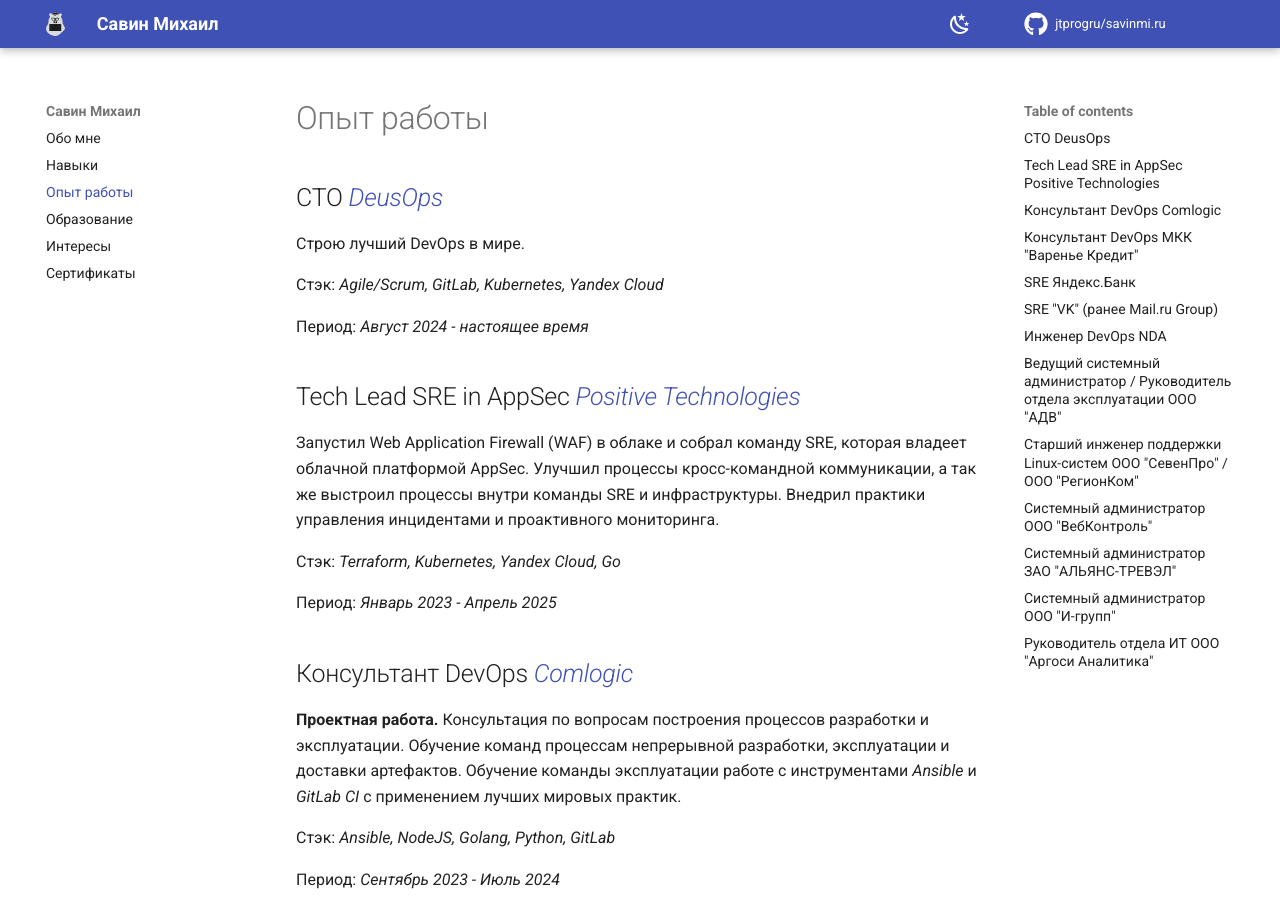
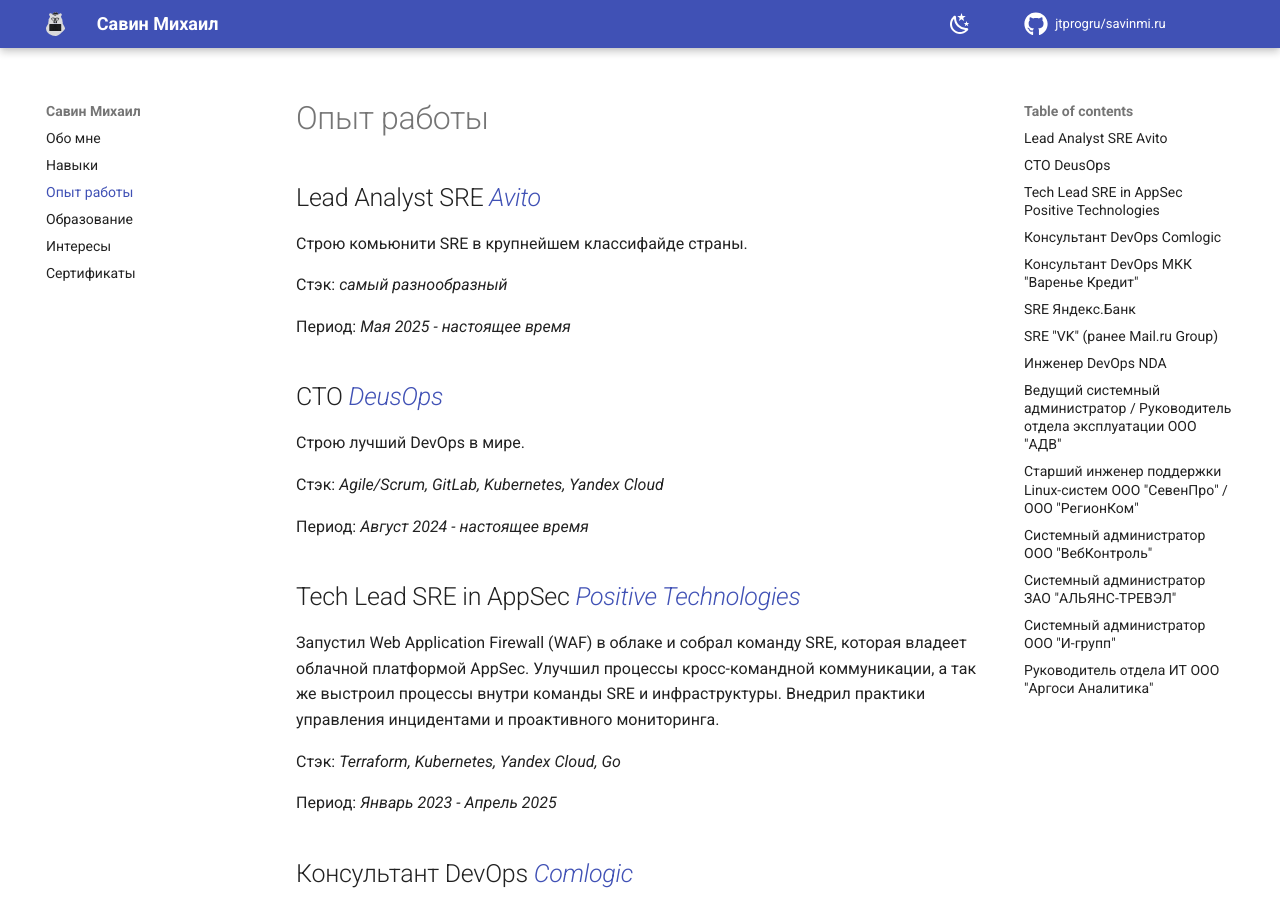
Before and after one commit to jtprogru/savinmi.ru, an MkDocs documentation site: the page built from docs/experience.md, in a window 1280 px wide and 900 px high. Built offline with MkDocs 1.6.1 and Material for MkDocs 9.7.7, drawn with Linux system fonts in a browser that asks for light colours; comment, search, counter and statistics services are not loaded.

Commit message:
Update experience
Signed-off-by: Mikhail Savin <jtprogru@gmail.com>

```diff
--- a/docs/experience.md
+++ b/docs/experience.md
@@ -1,4 +1,12 @@
 # Опыт работы
+
+## Lead Analyst SRE _[Avito](https://avito.tech)_
+
+Строю комьюнити SRE в крупнейшем классифайде страны.
+
+Стэк: _самый разнообразный_
+
+Период: _Мая 2025 - настоящее время_
 
 ## CTO _[DeusOps](https://deusops.com/b2b)_
 
```
